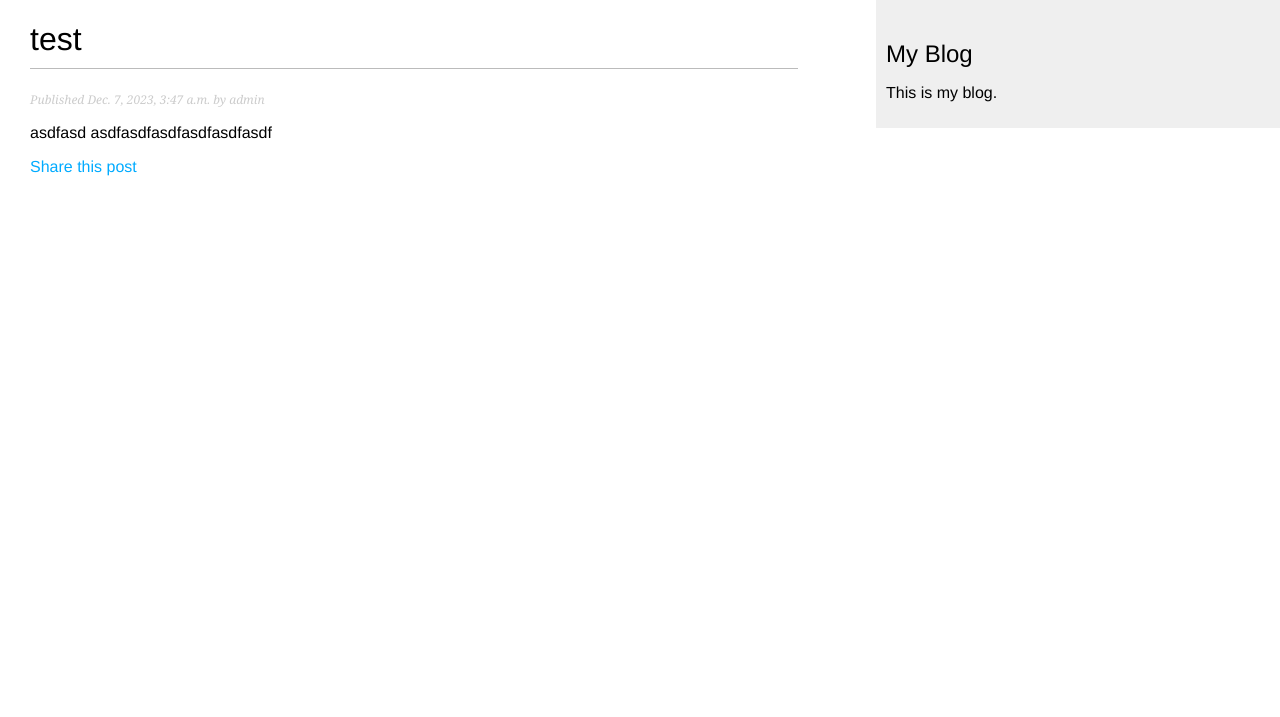
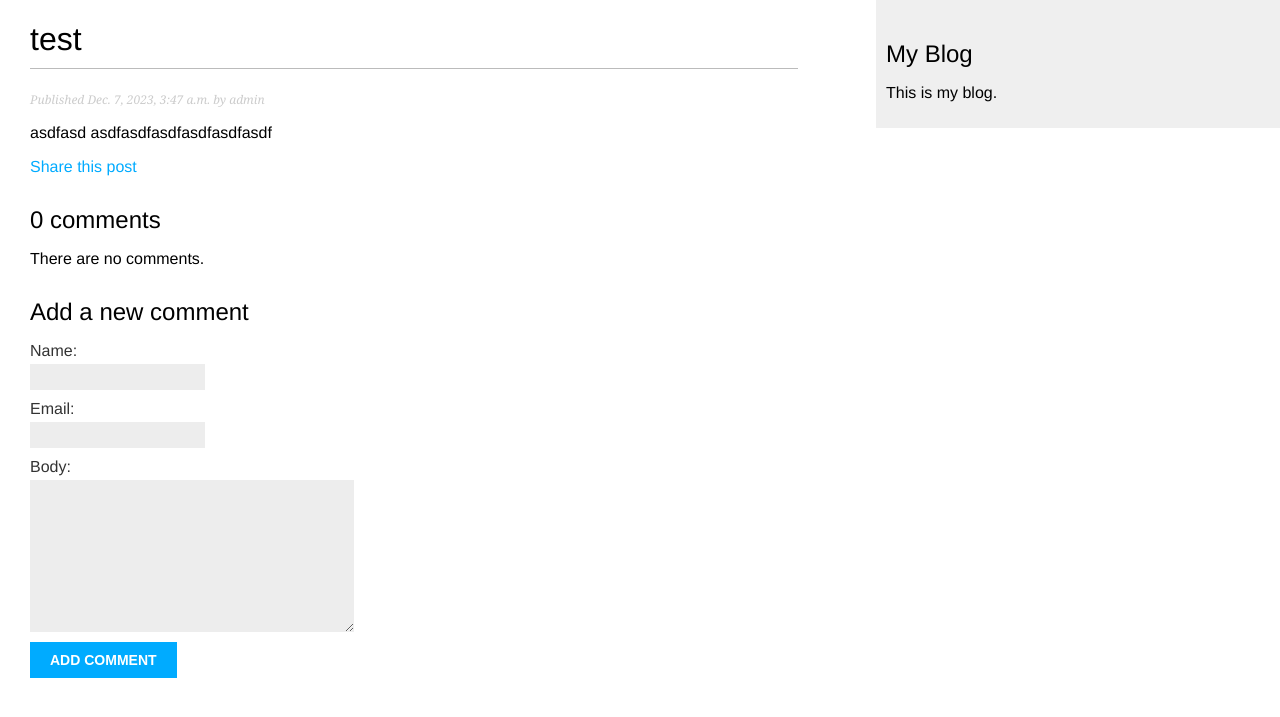
Before and after one commit to marufjann/MyBlog, a Django app: a page that uses blog/templates/blog/post/detail.html in a window 1280 px wide. Shown: the top 717 px of the page. Run offline with Django 5.2, Linux system fonts and the light colour scheme; data comes from the database, SQL or seed files in the repository; both versions use the stored data as it was after the commit.

Commit message:
create comments form for Posts

```diff
--- a/blog/forms.py
+++ b/blog/forms.py
@@ -1,4 +1,5 @@
 from django import forms
+from .models import Comment
 
 
 class EmailPostForm(forms.Form):
@@ -6,3 +7,9 @@ class EmailPostForm(forms.Form):
     email = forms.EmailField()
     to = forms.EmailField()
     comments = forms.CharField(required=False, widget=forms.Textarea)
+
+
+class CommentForm(forms.ModelForm):
+    class Meta:
+        model = Comment
+        fields = ['name', 'email', 'body']
--- a/blog/templates/blog/post/detail.html
+++ b/blog/templates/blog/post/detail.html
@@ -12,4 +12,21 @@
     Share this post
     </a>
 </p>
+{% with comments.count as total_comments %}
+    <h2>
+    {{ total_comments }} comment{{ total_comments|pluralize }}
+    </h2>
+ {% endwith %}
+ {% for comment in comments %}
+    <div class="comment">
+        <p class="info">
+            Comment {{ forloop.counter }} by {{ comment.name }}
+            {{ comment.created }}
+        </p>
+            {{ comment.body|linebreaks }}
+    </div>
+ {% empty %}
+    <p>There are no comments.</p>
+ {% endfor %}
+ {% include "blog/post/includes/comment_form.html" %}
 {% endblock %}
--- /dev/null
+++ b/blog/templates/blog/post/includes/comment_form.html
@@ -0,0 +1,6 @@
+<h2>Add a new comment</h2>
+<form action="{% url "blog:post_comment" post.id %}" method="post">
+ {{ form.as_p }}
+ {% csrf_token %}
+ <p><input type="submit" value="Add comment"></p>
+</form>
--- a/blog/urls.py
+++ b/blog/urls.py
@@ -12,5 +12,6 @@ urlpatterns = [
          name='post_detail'),
     path('<int:post_id>/share/',
          views.post_share, name='post_share'),
+    path('<int:post_id>/comment/', views.post_comment, name='post_comment'),
 
 ]
--- a/blog/views.py
+++ b/blog/views.py
@@ -1,11 +1,11 @@
 from django.shortcuts import render, get_object_or_404
-from .models import Post
+from .models import Post, Comment
 from django.core.paginator import Paginator, EmptyPage, PageNotAnInteger
 from django.views.generic import ListView
-from .forms import EmailPostForm
+from .forms import CommentForm, EmailPostForm
 from django.core.mail import send_mail
 from django.conf import settings
-import smtplib
+from django.views.decorators.http import require_POST
 
 
 def post_list(request):
@@ -31,8 +31,14 @@ def post_detail(request, year, month, day, post):
                              publish__month=month,
                              publish__day=day
                              )
+    # Список активных комментариев к этому посту
+    comments = post.comments.filter(active=True)
+    # Форма для комментирования пользователями
+    form = CommentForm()
 
-    return render(request, 'blog/post/detail.html', {'post': post})
+    return render(request, 'blog/post/detail.html', {'post': post,
+                                                     'comments': comments,
+                                                     'form': form})
 
 
 # class PostListView(ListView):
@@ -69,3 +75,27 @@ def post_share(request, post_id):
     return render(request, 'blog/post/share.html', {'post': post,
                                                     'form': form,
                                                     'sent': sent})
+
+
+@require_POST
+def post_comment(request, post_id):
+    post = get_object_or_404(Post,
+                             id=post_id,
+                             status=Post.Status.PUBLISHED)
+    comment = None
+    comment = None
+
+    # Комментарий был отправлен
+
+    form = CommentForm(data=request.POST)
+    if form.is_valid():
+        # Создать объект класса Comment, не сохраняя его в базе данных
+        comment = form.save(commit=False)
+        # Назначить пост комментарию
+        comment.post = post
+        # Сохранить комментарий в базе данных
+        comment.save()
+    return render(request, 'blog/post/comment.html',
+                  {'post': post,
+                   'form': form,
+                   'comment': comment})
```
Also changed, not shown: blog/admin.py (+8 -1 lines), blog/templates/blog/post/comment.html (added, +12 -0 lines), blog/migrations/0003_comment.py (added), blog/templates/blog/post/share.html (indentation only), db.sqlite3.
